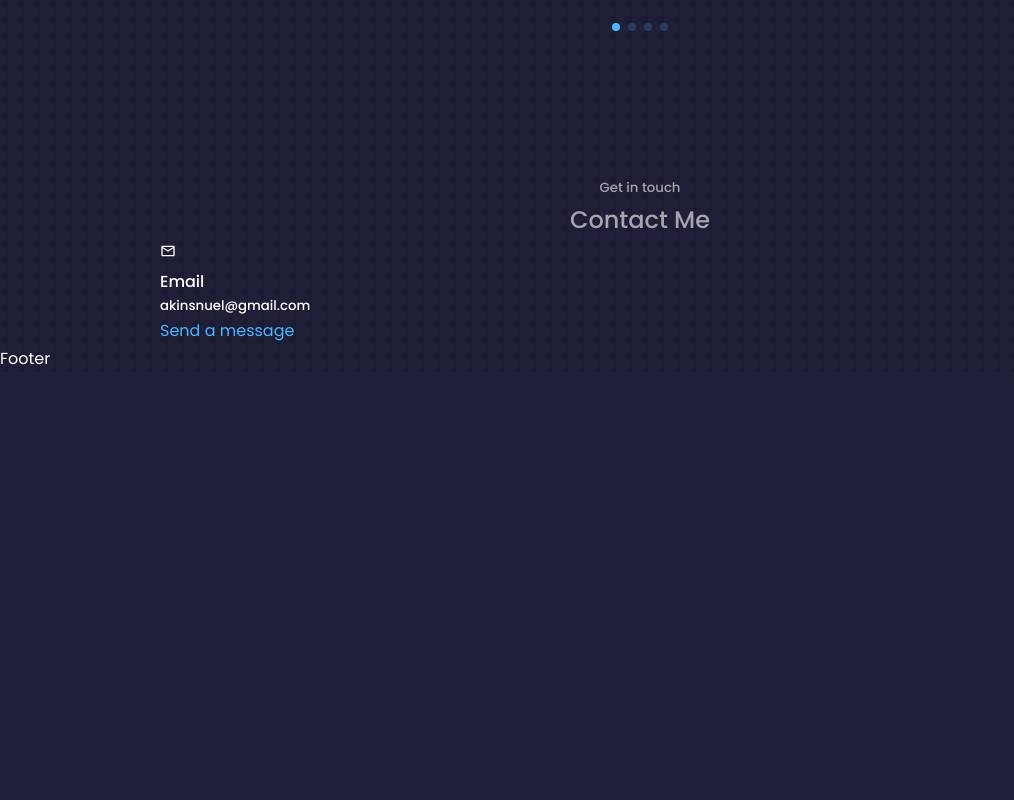
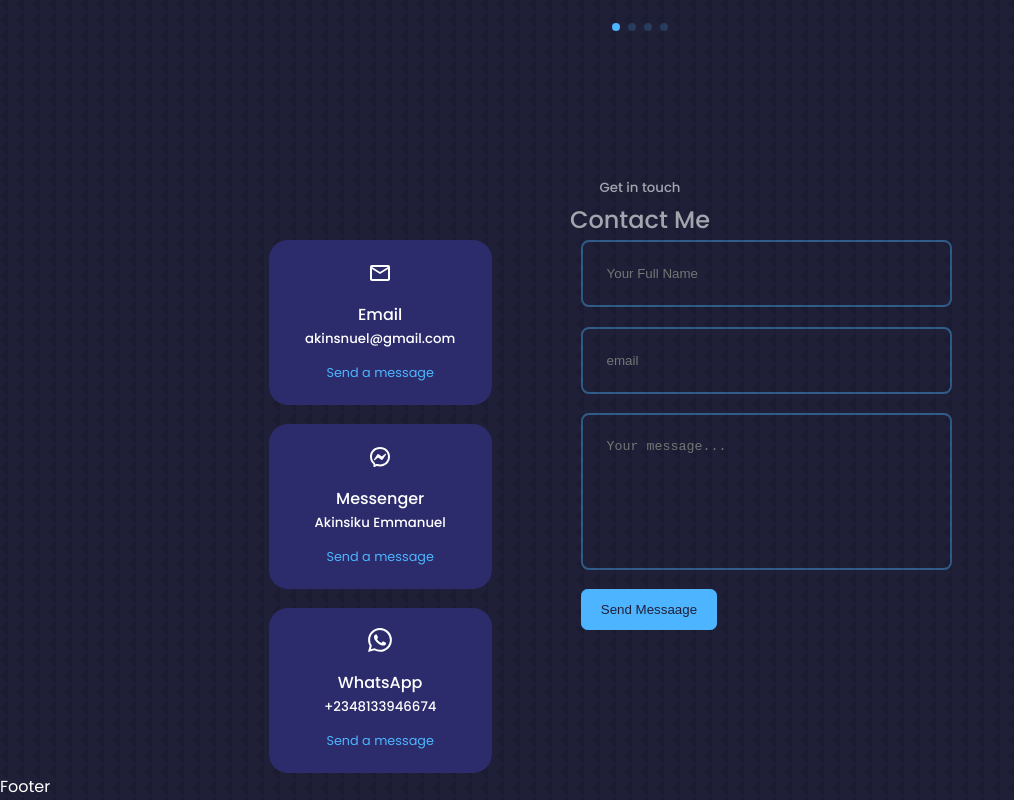
Before and after one commit to Olly-E/Portfolio, a React (Create React App) app: page / in a window 1280 px wide. Shown: the part 4500-5300 px from the top of the page, without its empty margins (0-1014 px from the left). Before the commit the page ends 4872 px from the top, so only its background shows below. Built offline with nearby package versions, Linux system fonts and the light colour scheme; a web font is replaced by a local one.

Commit message:
worked on the contact secton also with a css file

```diff
--- a/src/components/contact/Contact.jsx
+++ b/src/components/contact/Contact.jsx
@@ -1,5 +1,7 @@
 import './contact.css';
-import {MdOutlineMail} from 'react-icons/md'
+import {MdOutlineMail} from 'react-icons/md';
+import {RiMessengerLine} from 'react-icons/ri';
+import {BsWhatsapp} from 'react-icons/bs';
 
 const Contact = () => {
   return (
@@ -10,14 +12,31 @@ const Contact = () => {
       <div className="container contact__container">
         <div className="contact__options">
           <article className="contact__option">
-            <MdOutlineMail />
+            <MdOutlineMail className="contact__option-icon"/>
             <h4>Email</h4>
             <h5>akinsnuel@gmail.com</h5>
-            <a href="mailto:akinsnuel@gmail.com">Send a message</a>
+            <a href="akinsnuel@gmail.com" target="_blank">Send a message</a>
+          </article>
+          <article className="contact__option">
+            <RiMessengerLine className="contact__option-icon"/>
+            <h4>Messenger</h4>
+            <h5>Akinsiku Emmanuel</h5>
+            <a href="https://m.me/nuel.akins" target="_blank">Send a message</a>
+          </article>
+          <article className="contact__option">
+            <BsWhatsapp className="contact__option-icon"/>
+            <h4>WhatsApp</h4>
+            <h5>+2348133946674</h5>
+            <a href="https://api.whatsapp.com/send?phone=+2348133946674" target="_blank">Send a message</a>
           </article>
         </div>
         {/* End of contact options */}
-        <form action=""></form>
+        <form action="">
+          <input type="text" name="name" placeholder="Your Full Name" required/>
+          <input type="email" name="email" placeholder="email" />
+          <textarea name="message" placeholder="Your message..." rows="7" required></textarea>
+          <button type="submit" class="btn btn-primary">Send Messaage</button>
+        </form>
       </div>
     </section>
   )
--- a/src/components/contact/contact.css
+++ b/src/components/contact/contact.css
@@ -0,0 +1,65 @@
+.container.contact__container {
+    width: 58%;
+    display: grid;
+    grid-template-columns: 30% 50%;
+    gap: 12%;
+}
+
+.contact__options {
+    display: flex;
+    flex-direction: column;
+    gap: 1.2rem;
+}
+
+.contact__option {
+    background: var(--color-bg-variant);
+    padding: 1.2rem;
+    border-radius: 1.2rem;
+    text-align: center;
+    border: 1px solid transparent;
+    transition: var(--transition);
+}
+
+.contact__option:hover {
+    background: transparent;
+    border-color: var(--primary-variant);
+}
+
+.contact__option-icon {
+    font-size: 1.5rem;
+    margin-bottom: 0.5rem;
+}
+.contact__option a {
+    margin-top: 0.7rem;
+    display: inline-block;
+    font-size: 0.8rem;
+}
+/********** FORM ********/
+form {
+    display: flex;
+    flex-direction: column;
+    gap: 1.2rem;
+}
+
+input, textarea {
+    width: 100%;
+    padding: 1.5rem;
+    border-radius: 0.5rem;
+    background: transparent;
+    border: 2px solid var(--color-primary-variant);
+    resize: none;
+    color: var(--color-white);
+}
+
+@media screen and (max-width: 1024px) {
+    .container.contact__container {
+        grid-template-columns: 1fr;
+        gap: 2rem;
+    }
+}
+
+@media screen and (max-width: 600px) {
+    .container.contact__container {
+        width: var(--container-width-sm);
+    }
+}
```
